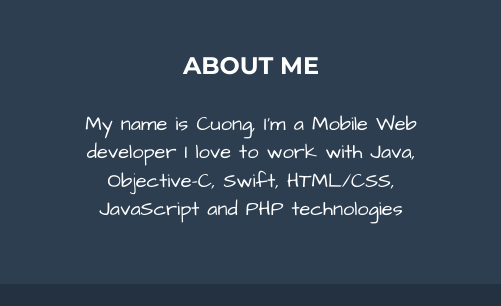
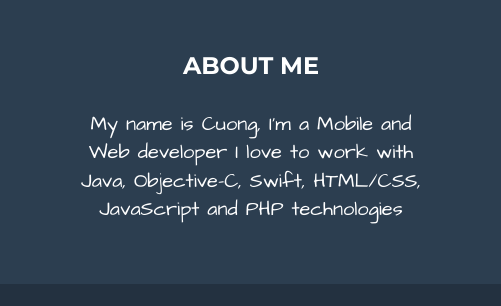
Before and after one commit to cuongdoict/cuongdoict.github.io, a website: page index.html in a window 1280 px wide. Shown: the part 1653-1959 px from the top of the page, 779-1280 px from the left. Drawn offline with nearby package versions, Linux system fonts and the light colour scheme.

Commit message:
Add favicon

```diff
--- a/index.html
+++ b/index.html
@@ -10,6 +10,7 @@
     <meta name="author" content="">
 
     <title>Cuong DO | Mobile and Web Developer</title>
+	<link rel="icon" type="image/png" href="img/favicon.png">
 
     <!-- Bootstrap Core CSS -->
     <link href="vendor/bootstrap/css/bootstrap.min.css" rel="stylesheet">
@@ -182,7 +183,7 @@
                 </div>
                 <div class="footer-col col-md-4">
                     <h3>About me</h3>
-                    <p style="font-family: 'Architects Daughter', cursive;">My name is Cuong, I'm a Mobile Web developer
+                    <p style="font-family: 'Architects Daughter', cursive;">My name is Cuong, I'm a Mobile and Web developer
                         I love to work with Java, Objective-C, Swift, HTML/CSS, JavaScript and PHP technologies</p>
                 </div>
             </div>
```
Also changed, not shown: short.html (+1 -0 lines), img/favicon.png (added).
